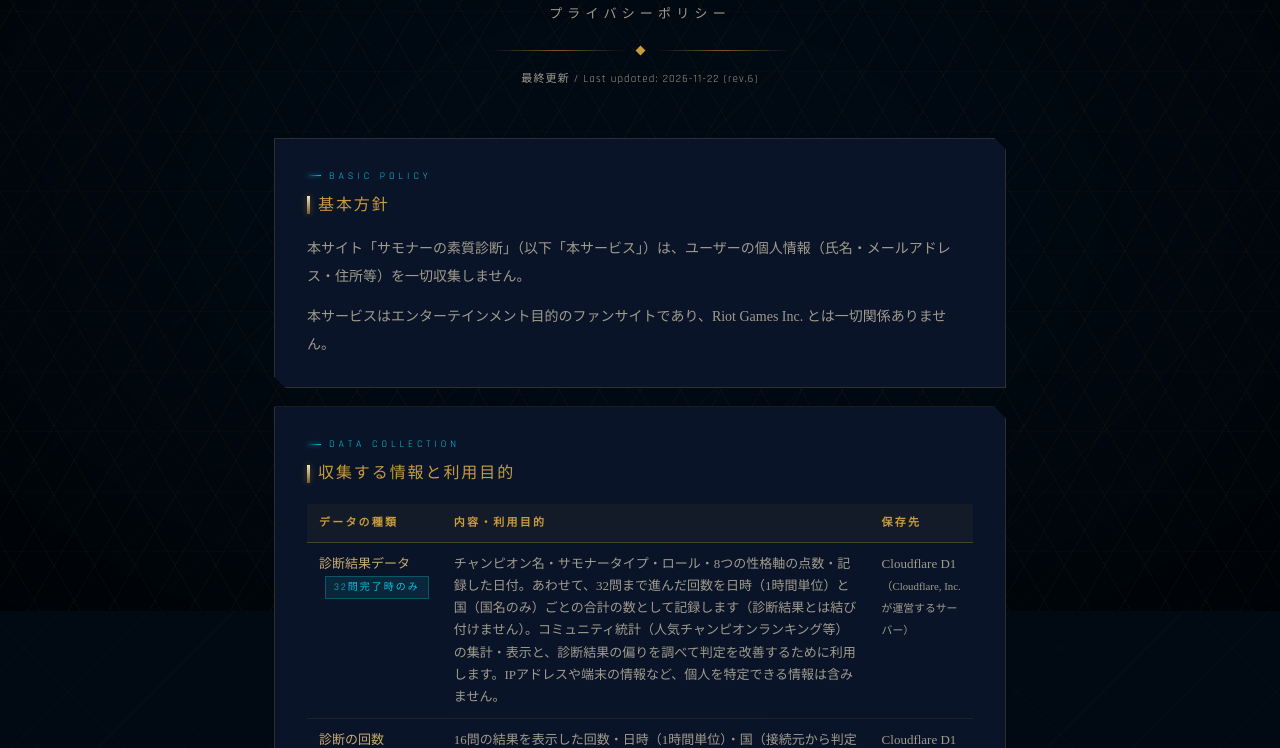
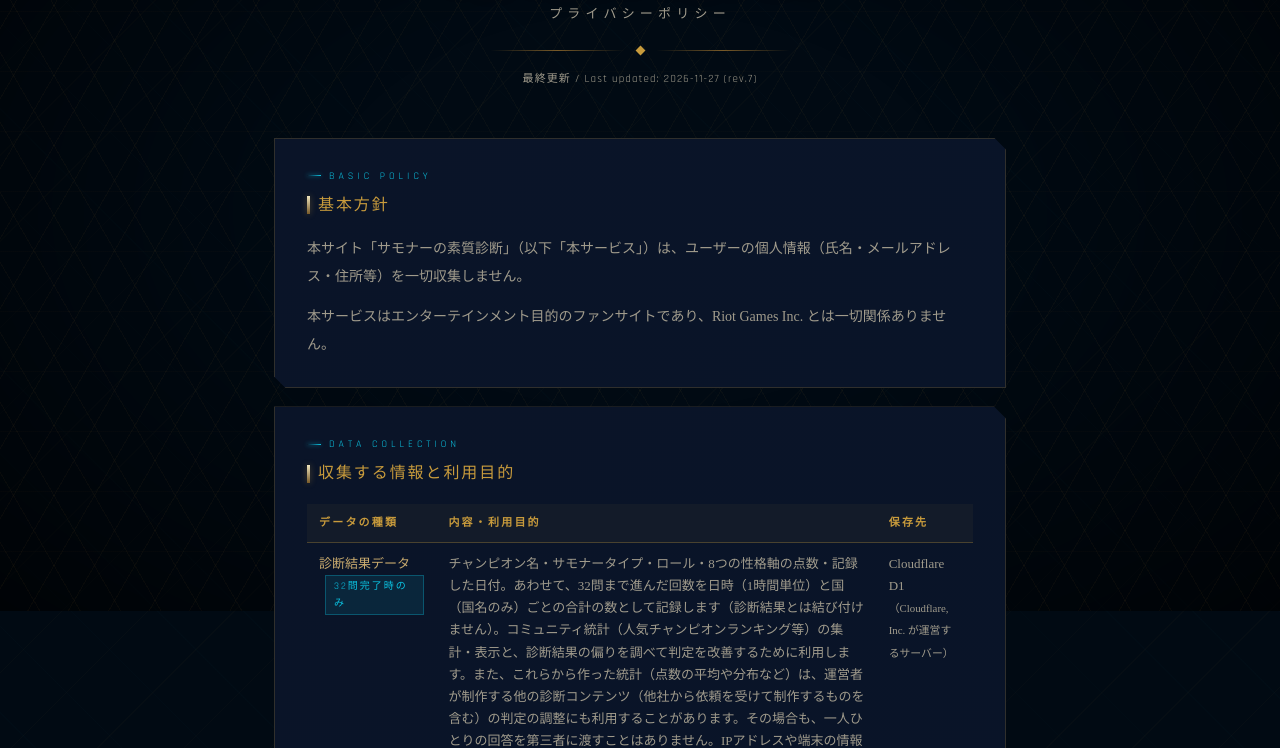
Before and after one commit to Stail-sketch/LOL-MBTI, a plain HTML site: page privacy.html in a window 1280 px wide. Shown: the part 189-937 px from the top of the page. Drawn offline with Linux system fonts and the light colour scheme.

Commit message:
プライバシーポリシー rev.7: 回答の統計を他の診断（受託を含む）の調整にも使う事を追記
Co-Authored-By: Claude Opus 5.5 (1M context) <noreply@anthropic.com>

```diff
--- a/privacy.html
+++ b/privacy.html
@@ -91,7 +91,7 @@
     <p class="page-title">Privacy Policy</p>
     <p class="page-title-en" data-label="jp">プライバシーポリシー</p>
     <div class="divider"><div class="divider-line"></div><div class="divider-diamond"></div><div class="divider-line"></div></div>
-    <p class="updated">最終更新 / Last updated: 2026-11-22 (rev.6)</p>
+    <p class="updated">最終更新 / Last updated: 2026-11-27 (rev.7)</p>
   </div>
 
   <!-- ===== JAPANESE ===== -->
@@ -121,7 +121,7 @@
           <tbody>
             <tr>
               <td class="td-type">診断結果データ<span class="badge">32問完了時のみ</span></td>
-              <td>チャンピオン名・サモナータイプ・ロール・8つの性格軸の点数・記録した日付。あわせて、32問まで進んだ回数を日時（1時間単位）と国（国名のみ）ごとの合計の数として記録します（診断結果とは結び付けません）。コミュニティ統計（人気チャンピオンランキング等）の集計・表示と、診断結果の偏りを調べて判定を改善するために利用します。IPアドレスや端末の情報など、個人を特定できる情報は含みません。</td>
+              <td>チャンピオン名・サモナータイプ・ロール・8つの性格軸の点数・記録した日付。あわせて、32問まで進んだ回数を日時（1時間単位）と国（国名のみ）ごとの合計の数として記録します（診断結果とは結び付けません）。コミュニティ統計（人気チャンピオンランキング等）の集計・表示と、診断結果の偏りを調べて判定を改善するために利用します。また、これらから作った統計（点数の平均や分布など）は、運営者が制作する他の診断コンテンツ（他社から依頼を受けて制作するものを含む）の判定の調整にも利用することがあります。その場合も、一人ひとりの回答を第三者に渡すことはありません。IPアドレスや端末の情報など、個人を特定できる情報は含みません。</td>
               <td>Cloudflare D1<br><small>（Cloudflare, Inc. が運営するサーバー）</small></td>
             </tr>
             <tr>
@@ -229,7 +229,7 @@
           <tbody>
             <tr>
               <td class="td-type">Diagnosis Results<span class="badge">32Q only</span></td>
-              <td>Champion name, summoner type, role, your scores on the 8 personality traits, and the date recorded. We also count how many people completed all 32 questions per hour and per country (country name only, not linked to your results). Used to aggregate and display community statistics (e.g., popular champion rankings) and to analyze bias in results so we can improve the diagnosis. No personally identifiable data such as IP addresses or device information is included.</td>
+              <td>Champion name, summoner type, role, your scores on the 8 personality traits, and the date recorded. We also count how many people completed all 32 questions per hour and per country (country name only, not linked to your results). Used to aggregate and display community statistics (e.g., popular champion rankings) and to analyze bias in results so we can improve the diagnosis. Statistics derived from this data (such as score averages and distributions) may also be used to calibrate other diagnosis content created by the operators, including content commissioned by other companies. Even then, individual responses are never shared with third parties. No personally identifiable data such as IP addresses or device information is included.</td>
               <td>Cloudflare D1<br><small>(servers operated by Cloudflare, Inc.)</small></td>
             </tr>
             <tr>
```
Also changed, not shown: 1 other file.
